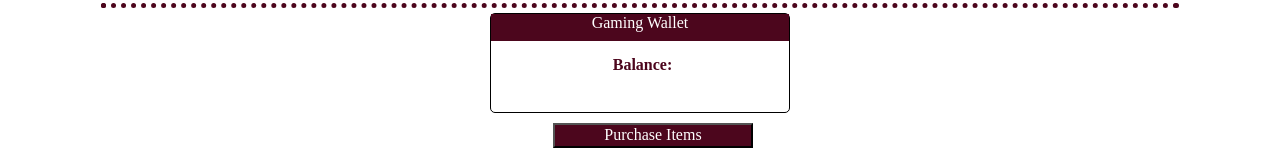
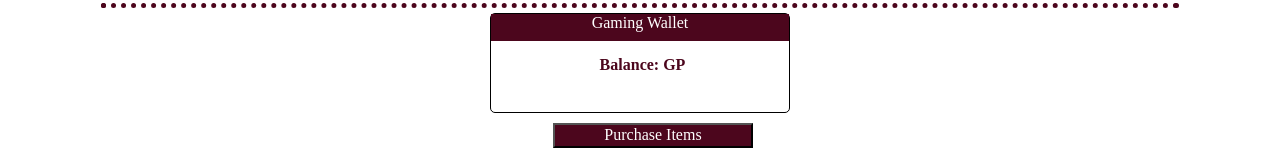
Before and after one commit to LeenaCruz/DungeonDepot, a React (Vite) app in the folder client/: page /checkout in a window 1280 px wide. Shown: the part 338-488 px from the top of the page. Built offline with nearby package versions, Linux system fonts and the light colour scheme; no server answers.

Commit message:
renders the items from the user's cart to the user dashboards inventory

```diff
--- a/client/src/components/GamingWallet/index.jsx
+++ b/client/src/components/GamingWallet/index.jsx
@@ -12,7 +12,7 @@ const user = data?.me || {}
         Gaming Wallet
       </header>
       <div className="wallet-bal">
-        Balance: {user.wallet}
+        Balance: {user.wallet} GP
       </div>
       </div>
       </div>
--- a/client/src/pages/Dashboard.jsx
+++ b/client/src/pages/Dashboard.jsx
@@ -98,7 +98,7 @@ const homePage = () => {
                   {/* how to render the inventory - doesn't accept object */}
                   <div> Inventory:
                     {/* {...cart} */}
-                  {cart.map((item, index) => (<div className='item-sep'>{item.name}</div>))}
+                  {cart.map((item, index) => (<div className='item-sep' style={{width: 'auto'}}>{item.name}</div>))}
                     {/* {user.inventory.forEach(element => {
                     element.name
                   })}  */}
```
